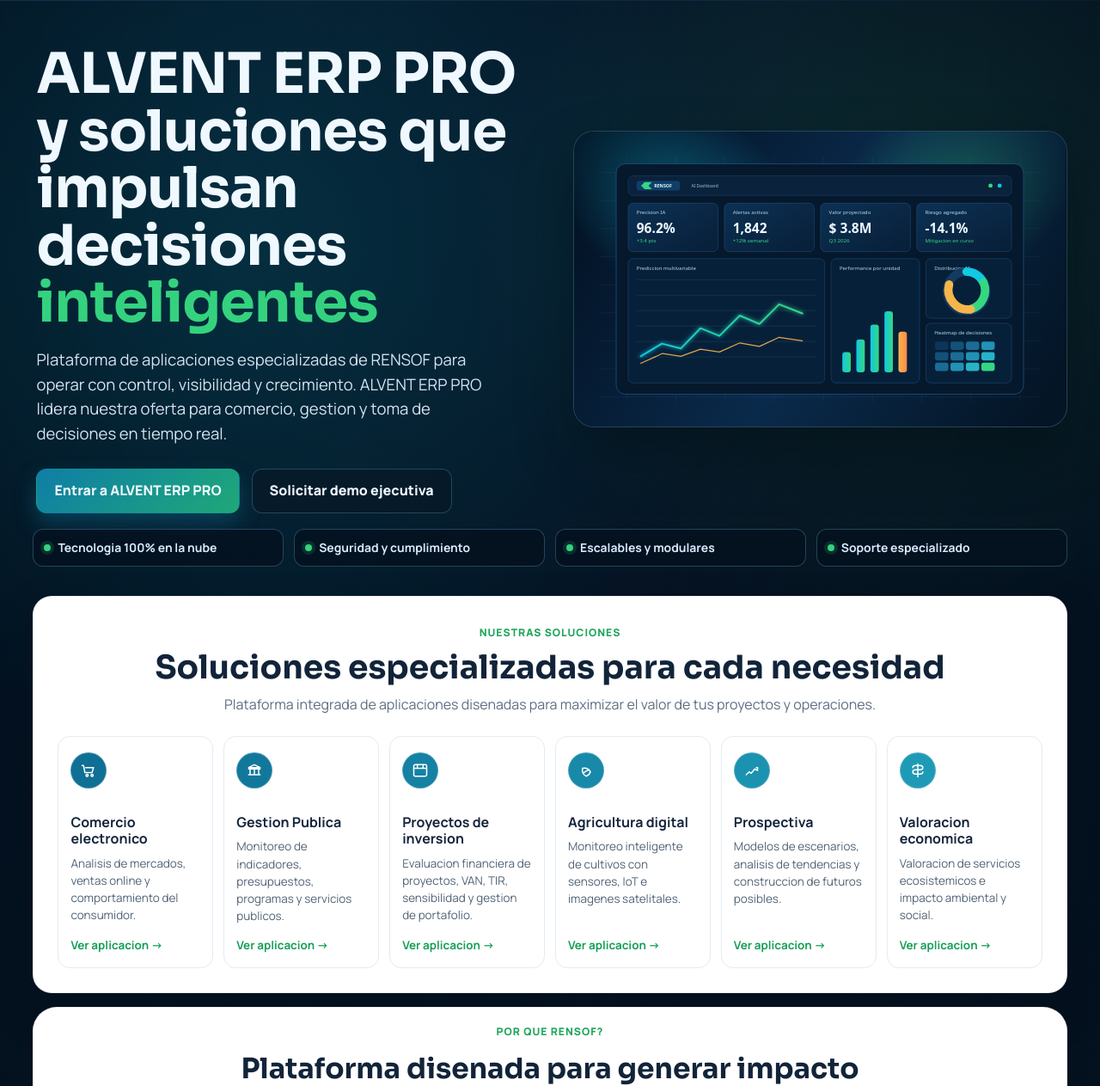
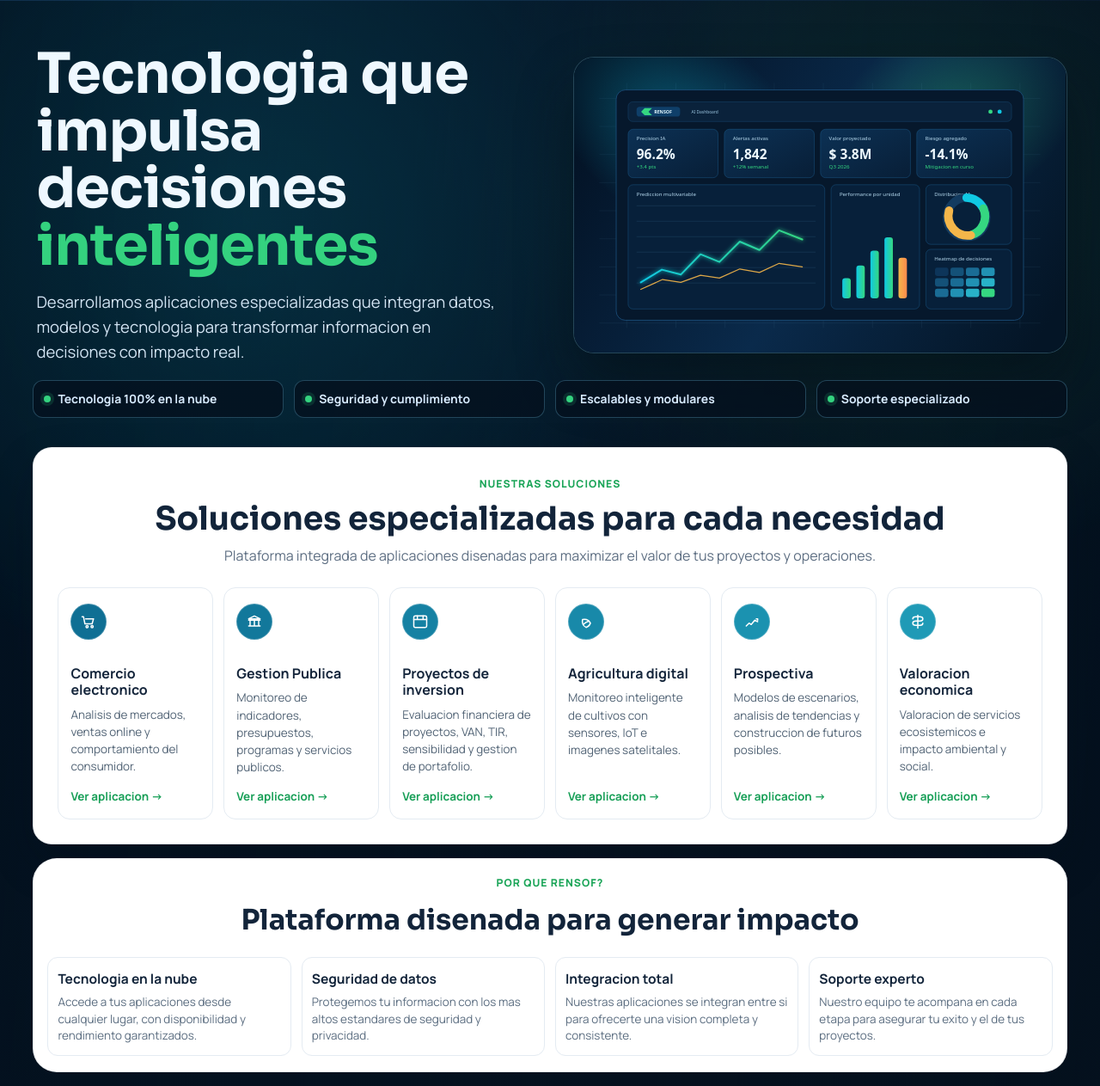
Before and after one commit to palomino083/RENSOF-WEB, a FastAPI app: page / in a window 1280 px wide. Shown: the part 73-1336 px from the top of the page at 86% size. Run offline with FastAPI, Linux system fonts and the light colour scheme.

Commit message:
Descripción de los cambios

```diff
--- a/templates/base.html
+++ b/templates/base.html
@@ -7,8 +7,8 @@
   <title>{{ page_title }}</title>
   <link rel="preconnect" href="https://fonts.googleapis.com">
   <link rel="preconnect" href="https://fonts.gstatic.com" crossorigin>
-  <link rel="stylesheet" href="/assets/css/style.css">
-  <link rel="stylesheet" href="/assets/css/r2030.css">
+  <link rel="stylesheet" href="/assets/css/style.css?v=20260702a">
+  <link rel="stylesheet" href="/assets/css/r2030.css?v=20260702a">
 </head>
 <body class="r2030-page">
   <header class="site-header">
@@ -76,6 +76,6 @@
     </div>
   </footer>
 
-  <script src="/assets/js/app.js"></script>
+  <script src="/assets/js/app.js?v=20260702a"></script>
 </body>
 </html>
--- a/templates/home.html
+++ b/templates/home.html
@@ -5,16 +5,12 @@
   <section class="hero-2030 story-block" id="inicio">
     <div class="r2030-grid inicio-hero reveal">
       <article class="inicio-copy">
-        <h1 class="story-title">ALVENT ERP PRO y soluciones que impulsan decisiones <span class="inicio-highlight">inteligentes</span></h1>
-        <p class="story-text">Plataforma de aplicaciones especializadas de RENSOF para operar con control, visibilidad y crecimiento. ALVENT ERP PRO lidera nuestra oferta para comercio, gestion y toma de decisiones en tiempo real.</p>
-        <div class="hero-actions">
-          <a href="/alven" class="r-btn r-btn-primary">Entrar a ALVENT ERP PRO</a>
-          <a href="/contacto" class="r-btn r-btn-ghost">Solicitar demo ejecutiva</a>
-        </div>
+        <h1 class="story-title">Tecnologia que impulsa decisiones <span class="inicio-highlight">inteligentes</span></h1>
+        <p class="story-text">Desarrollamos aplicaciones especializadas que integran datos, modelos y tecnologia para transformar informacion en decisiones con impacto real.</p>
       </article>
 
       <article class="inicio-visual" aria-label="Vista principal de RENSOF">
-        <img src="/assets/img/rensof-futurista-v3.svg" alt="Panel IA dashboard de RENSOF con visualizaciones avanzadas" loading="eager" decoding="async" fetchpriority="high" width="1400" height="840">
+        <img src="/assets/img/rensof-futurista-v3.svg?v=20260702a" alt="Panel IA dashboard de RENSOF con visualizaciones avanzadas" loading="eager" decoding="async" fetchpriority="high" width="1400" height="840">
       </article>
     </div>
 
```
